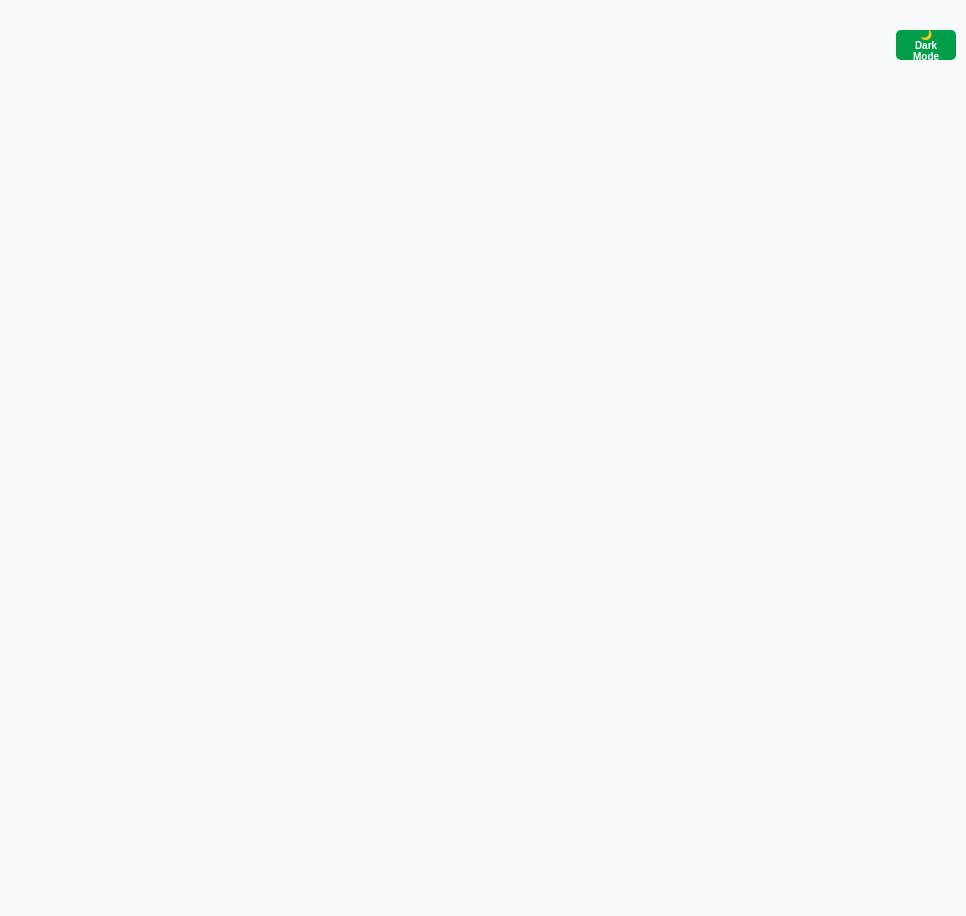
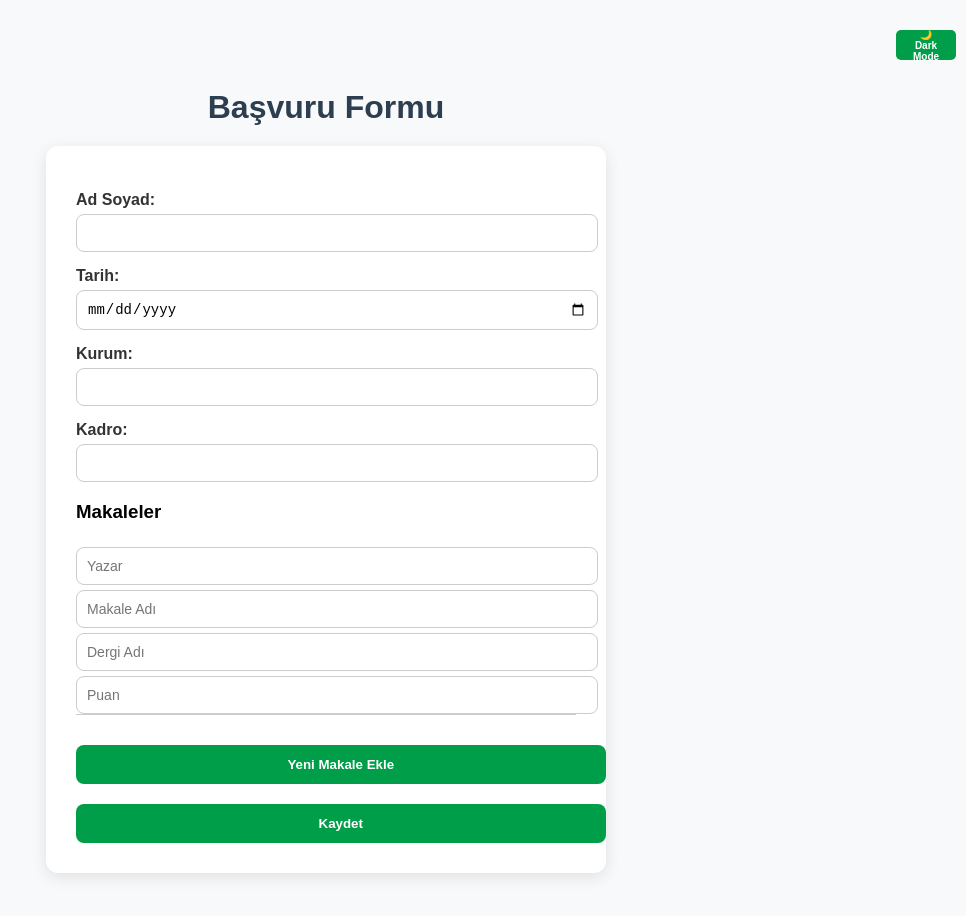
Before and after one commit to YusufEmirAltay/yaz_lab, a React (Create React App) app: page /basvuru in a window 1280 px wide. Before the commit this address had no page. Shown: the top 916 px of the page, without its empty margins (314-1280 px from the left). Before the commit the page ends 800 px from the top, so only its background shows below. Built offline with nearby package versions, Linux system fonts and the light colour scheme.

Commit message:
basvuru sayfası

```diff
--- a/src/App.js
+++ b/src/App.js
@@ -8,6 +8,7 @@ import AdaySayfa from './AdaySayfa';
 import BelgeYuklemeSayfasi from './BelgeYuklemeSayfasi';
 import BasvuruTamamlandi from './BasvuruTamamlandi';
 import YoneticiPanel from './YoneticiPanel';
+import BasvuruSayfasi from './BasvuruSayfasi';
 
 
 
@@ -64,6 +65,7 @@ function App() {
           <Route path="/belge-yukle/:basvuruId" element={<BelgeYuklemeSayfasi />} />
           <Route path="/basvuru-tamamlandi" element={<BasvuruTamamlandi />} />
           <Route path="/yonetici" element={<YoneticiPanel />} />
+          <Route path="/basvuru" element={<BasvuruSayfasi />} />
 
 
         </Routes>
--- /dev/null
+++ b/src/BasvuruSayfasi.js
@@ -0,0 +1,129 @@
+import React, { useState } from 'react';
+import axios from 'axios';
+
+function BasvuruSayfasi() {
+  const [formData, setFormData] = useState({
+    adSoyad: '',
+    tarih: '',
+    kurum: '',
+    kadro: '',
+    makaleler: [{ yazar: '', makaleAdi: '', dergiAdi: '', puan: '' }],
+  });
+
+  const handleChange = (e) => {
+    setFormData({ ...formData, [e.target.name]: e.target.value });
+  };
+
+  const handleMakaleChange = (index, e) => {
+    const newMakaleler = [...formData.makaleler];
+    newMakaleler[index][e.target.name] = e.target.value;
+    setFormData({ ...formData, makaleler: newMakaleler });
+  };
+
+  const handleAddMakale = () => {
+    setFormData({
+      ...formData,
+      makaleler: [...formData.makaleler, { yazar: '', makaleAdi: '', dergiAdi: '', puan: '' }]
+    });
+  };
+
+  const handleSubmit = async (e) => {
+    e.preventDefault();
+
+    try {
+      const response = await fetch('http://localhost:5000/api/basvuru', {
+        method: 'POST',
+        headers: { 'Content-Type': 'application/json' },
+        body: JSON.stringify(formData),
+      });
+
+      if (response.ok) {
+        alert('Başvuru başarıyla kaydedildi!');
+        setFormData({
+          adSoyad: '',
+          tarih: '',
+          kurum: '',
+          kadro: '',
+          makaleler: [{ yazar: '', makaleAdi: '', dergiAdi: '', puan: '' }],
+        });
+      } else {
+        alert('Başvuru kaydedilemedi.');
+      }
+    } catch (error) {
+      console.error('Hata:', error);
+      alert('Sunucu hatası oluştu.');
+    }
+  };
+
+  return (
+    <div style={{ maxWidth: '600px', margin: 'auto', padding: '20px' }}>
+      <h1>Başvuru Formu</h1>
+      <form onSubmit={handleSubmit}>
+        <div>
+          <label>Ad Soyad:</label>
+          <input type="text" name="adSoyad" value={formData.adSoyad} onChange={handleChange} required />
+        </div>
+
+        <div>
+          <label>Tarih:</label>
+          <input type="date" name="tarih" value={formData.tarih} onChange={handleChange} required />
+        </div>
+
+        <div>
+          <label>Kurum:</label>
+          <input type="text" name="kurum" value={formData.kurum} onChange={handleChange} required />
+        </div>
+
+        <div>
+          <label>Kadro:</label>
+          <input type="text" name="kadro" value={formData.kadro} onChange={handleChange} required />
+        </div>
+
+        <div>
+          <h3>Makaleler</h3>
+          {formData.makaleler.map((makale, index) => (
+            <div key={index} style={{ marginBottom: '10px', borderBottom: '1px solid #ccc' }}>
+              <input
+                type="text"
+                placeholder="Yazar"
+                name="yazar"
+                value={makale.yazar}
+                onChange={(e) => handleMakaleChange(index, e)}
+                required
+              />
+              <input
+                type="text"
+                placeholder="Makale Adı"
+                name="makaleAdi"
+                value={makale.makaleAdi}
+                onChange={(e) => handleMakaleChange(index, e)}
+                required
+              />
+              <input
+                type="text"
+                placeholder="Dergi Adı"
+                name="dergiAdi"
+                value={makale.dergiAdi}
+                onChange={(e) => handleMakaleChange(index, e)}
+                required
+              />
+              <input
+                type="text"
+                placeholder="Puan"
+                name="puan"
+                value={makale.puan}
+                onChange={(e) => handleMakaleChange(index, e)}
+                required
+              />
+            </div>
+          ))}
+          <button type="button" onClick={handleAddMakale}>Yeni Makale Ekle</button>
+        </div>
+
+        <button type="submit" style={{ marginTop: '20px' }}>Kaydet</button>
+      </form>
+    </div>
+  );
+}
+
+export default BasvuruSayfasi;
```
Also changed, not shown: 2 other files (tests, documents, lock files or other folders).
